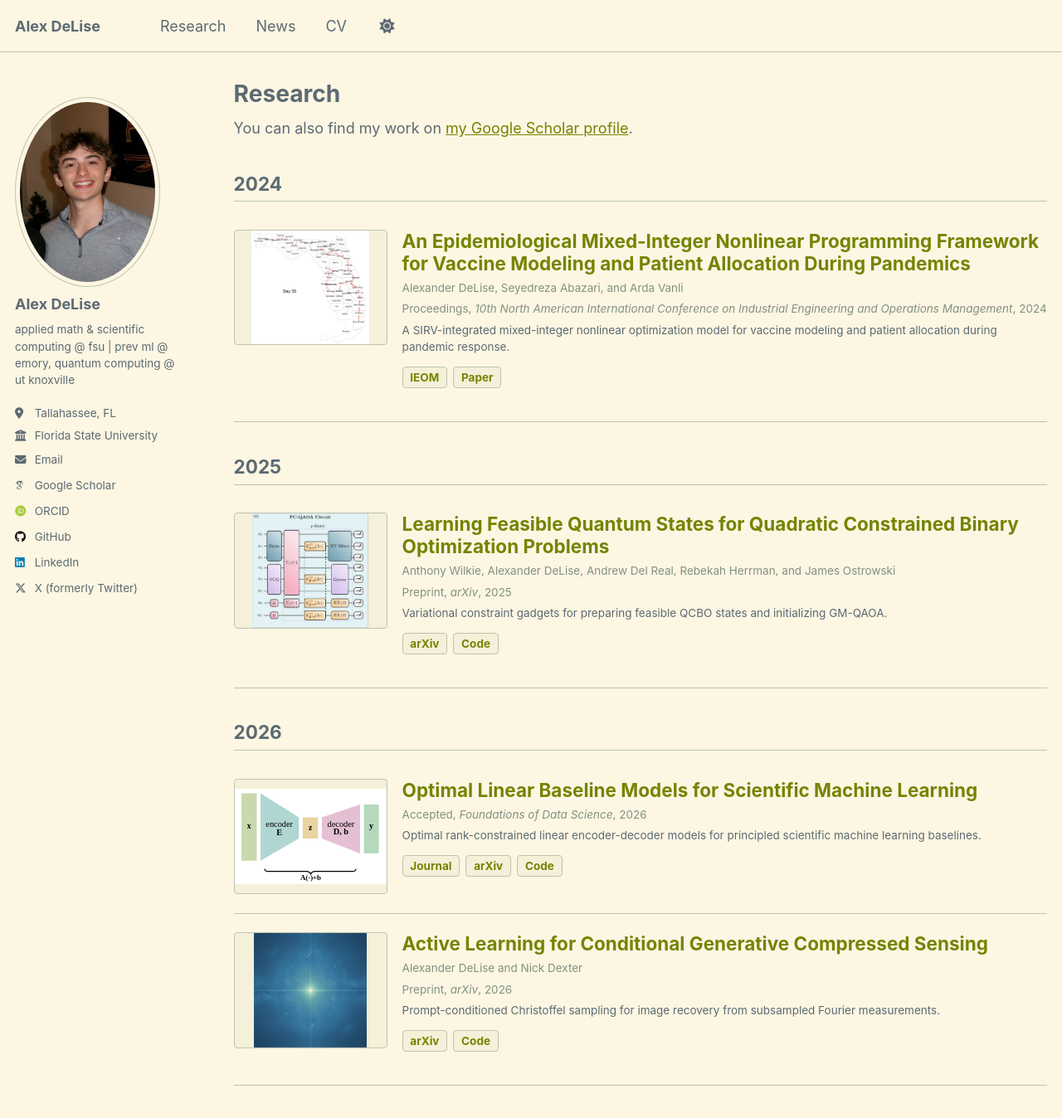
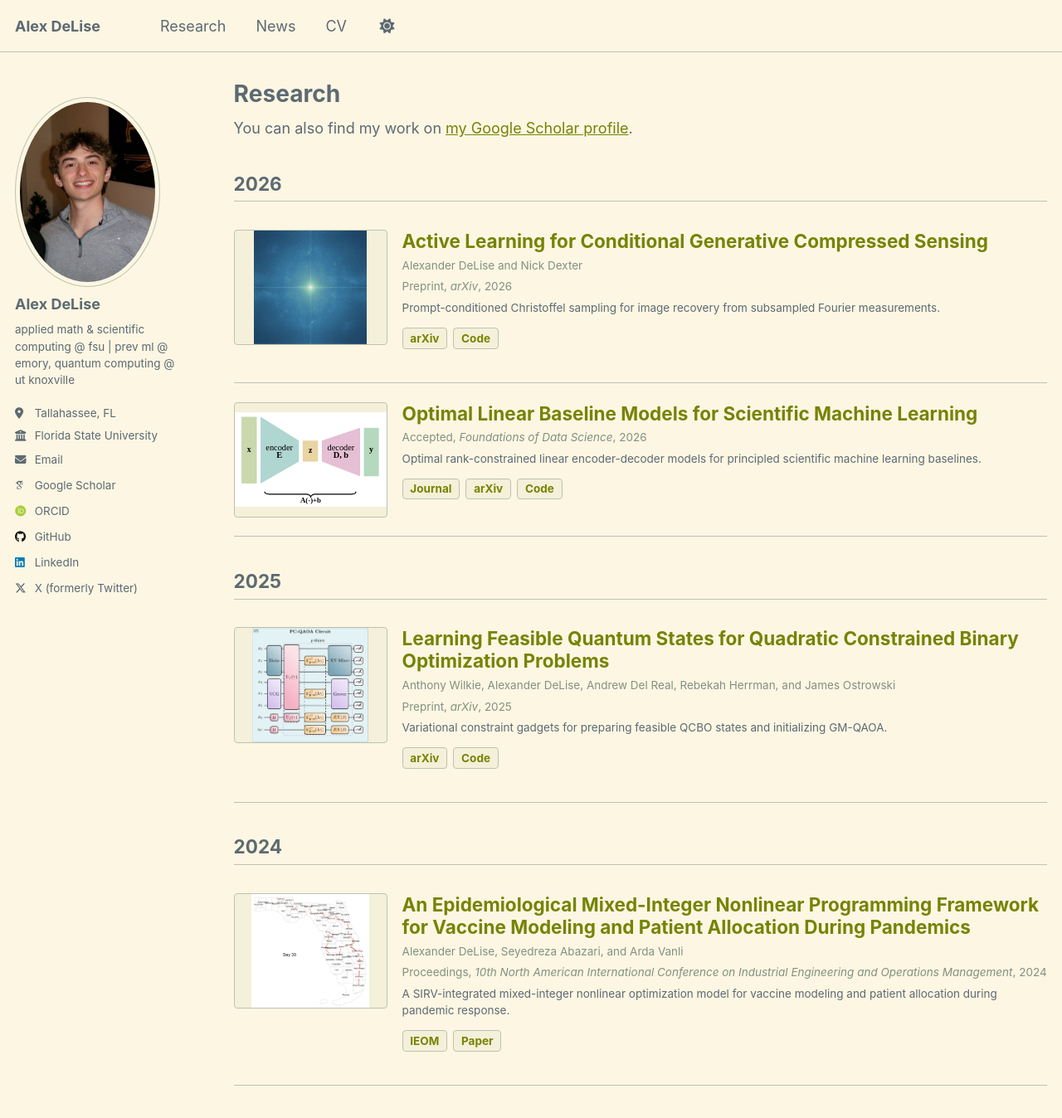
Before and after one commit to alexdelise/alexdelise.github.io, a Jekyll site: the page built from _pages/publications.html, in a window 1280 px wide and 1400 px high. Shown: the top 1348 px of the window at 83% size. Built offline with Jekyll 4.4.1, drawn with Linux system fonts in a browser that asks for light colours; some web fonts are replaced; a script that is not in the unit is left out; some of the changed lines change nothing that is shown.

Commit message:
fixes order of list in research section

```diff
--- a/_pages/publications.html
+++ b/_pages/publications.html
@@ -11,7 +11,7 @@ author_profile: true
 
 {% include base_path %}
 
-{% assign publications = site.publications | sort: "date" %}
+{% assign publications = site.publications | sort: "date" | reverse %}
 {% assign current_year = "" %}
 
 <div class="publication-list">
```
